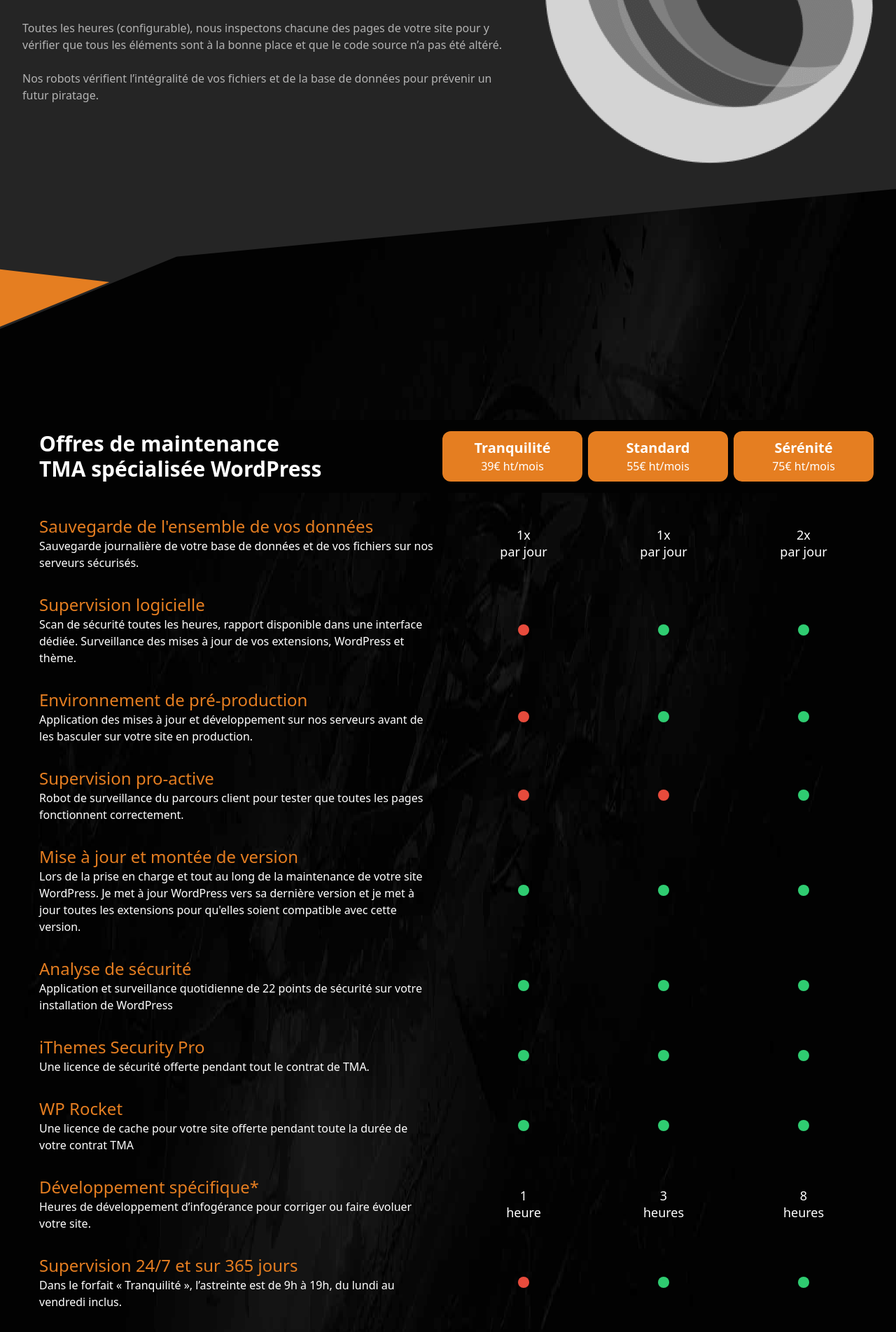
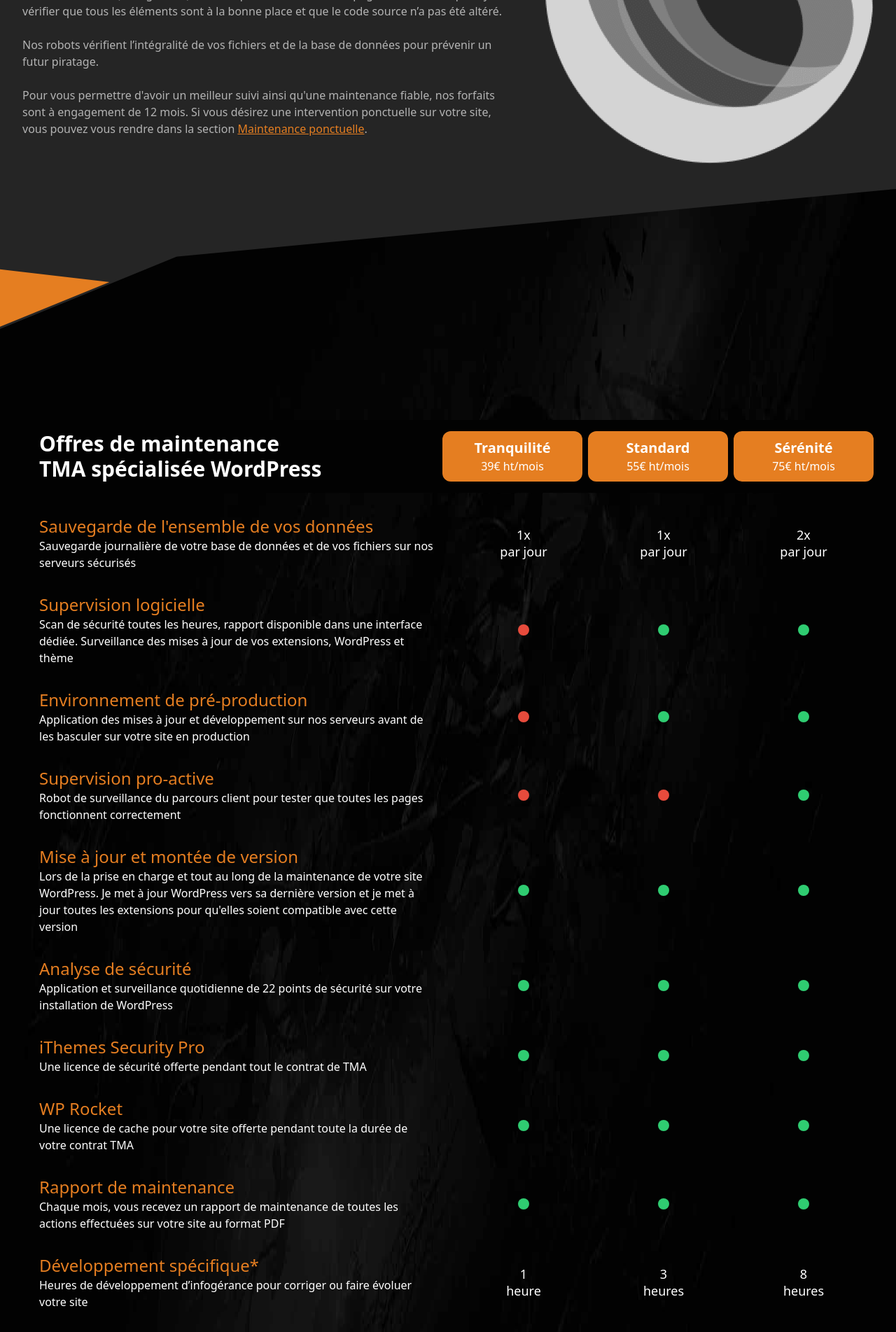
Before and after one commit to akiletour/inrage, a Next.js app: page /prestations/maintenance-site-internet/maintenance-wordpress in a window 1280 px wide. Shown: the part 960-2863 px from the top of the page at 70% size. Built offline with nearby package versions, Linux system fonts and the light colour scheme.

Commit message:
feat(tma): add paragraph on punctual maintenance (#83)

```diff
--- a/pages/prestations/maintenance-site-internet/maintenance-wordpress.tsx
+++ b/pages/prestations/maintenance-site-internet/maintenance-wordpress.tsx
@@ -4,6 +4,7 @@ import Image from 'next/image';
 import ContactForm from '@component/ContactForm';
 import Diagonal from '@component/layouts/Diagonal';
 import Layout from '@component/layouts/Layout';
+import NoScrollLink from '@component/NoScrollLink';
 import SectionTitle from '@component/SectionTitle';
 import TextImage from '@component/TextImage';
 import TableHeader from '@component/tma/TableHeader';
@@ -55,6 +56,17 @@ export default function TmaWordPress({ entries = [] }: Props) {
             <p className="mt-3 text-gray-light">
               Nos robots vérifient l’intégralité de vos fichiers et de la base
               de données pour prévenir un futur piratage.
+            </p>
+
+            <p className="mt-3 text-gray-light">
+              Pour vous permettre d&apos;avoir un meilleur suivi ainsi
+              qu&apos;une maintenance fiable, nos forfaits sont à engagement de
+              12 mois. Si vous désirez une intervention ponctuelle sur votre
+              site, vous pouvez vous rendre dans la section{' '}
+              <NoScrollLink href={RouteLink.prestationTmaOnDemand}>
+                <a className="underline text-orange">Maintenance ponctuelle</a>
+              </NoScrollLink>
+              .
             </p>
           </div>
         </TextImage>
@@ -137,35 +149,35 @@ export async function getStaticProps(): Promise<
           id: 1,
           name: "Sauvegarde de l'ensemble de vos données",
           excerpt:
-            'Sauvegarde journalière de votre base de données et de vos fichiers sur nos serveurs sécurisés.',
+            'Sauvegarde journalière de votre base de données et de vos fichiers sur nos serveurs sécurisés',
           values: ['1x|par jour', '1x|par jour', '2x|par jour'],
         },
         {
           id: 2,
           name: 'Supervision logicielle',
           excerpt:
-            'Scan de sécurité toutes les heures, rapport disponible dans une interface dédiée. Surveillance des mises à jour de vos extensions, WordPress et thème.',
+            'Scan de sécurité toutes les heures, rapport disponible dans une interface dédiée. Surveillance des mises à jour de vos extensions, WordPress et thème',
           values: [false, true, true],
         },
         {
           id: 3,
           name: 'Environnement de pré-production',
           excerpt:
-            'Application des mises à jour et développement sur nos serveurs avant de les basculer sur votre site en production.',
+            'Application des mises à jour et développement sur nos serveurs avant de les basculer sur votre site en production',
           values: [false, true, true],
         },
         {
           id: 4,
           name: 'Supervision pro-active',
           excerpt:
-            'Robot de surveillance du parcours client pour tester que toutes les pages fonctionnent correctement.',
+            'Robot de surveillance du parcours client pour tester que toutes les pages fonctionnent correctement',
           values: [false, false, true],
         },
         {
           id: 5,
           name: 'Mise à jour et montée de version',
           excerpt:
-            "Lors de la prise en charge et tout au long de la maintenance de votre site WordPress. Je met à jour WordPress vers sa dernière version et je met à jour toutes les extensions pour qu'elles soient compatible avec cette version.",
+            "Lors de la prise en charge et tout au long de la maintenance de votre site WordPress. Je met à jour WordPress vers sa dernière version et je met à jour toutes les extensions pour qu'elles soient compatible avec cette version",
           values: [true, true, true],
         },
         {
@@ -179,7 +191,7 @@ export async function getStaticProps(): Promise<
           id: 7,
           name: 'iThemes Security Pro',
           excerpt:
-            'Une licence de sécurité offerte pendant tout le contrat de TMA.',
+            'Une licence de sécurité offerte pendant tout le contrat de TMA',
           values: [true, true, true],
         },
         {
@@ -190,17 +202,24 @@ export async function getStaticProps(): Promise<
           values: [true, true, true],
         },
         {
+          id: 14,
+          name: 'Rapport de maintenance',
+          excerpt:
+            'Chaque mois, vous recevez un rapport de maintenance de toutes les actions effectuées sur votre site au format PDF',
+          values: [true, true, true],
+        },
+        {
           id: 9,
           name: 'Développement spécifique*',
           excerpt:
-            'Heures de développement d’infogérance pour corriger ou faire évoluer votre site.',
+            'Heures de développement d’infogérance pour corriger ou faire évoluer votre site',
           values: ['1|heure', '3|heures', '8|heures'],
         },
         {
           id: 10,
           name: 'Supervision 24/7 et sur 365 jours',
           excerpt:
-            'Dans le forfait « Tranquilité », l’astreinte est de 9h à 19h, du lundi au vendredi inclus.',
+            'Dans le forfait « Tranquilité », l’astreinte est de 9h à 19h, du lundi au vendredi inclus',
           values: [false, true, true],
         },
         {
@@ -221,7 +240,7 @@ export async function getStaticProps(): Promise<
           id: 13,
           name: 'Engagement',
           excerpt:
-            "Durée de l'engagement de votre contrat de maintenance inRage.",
+            "Durée de l'engagement de votre contrat de maintenance inRage",
           values: ['12 mois', '12 mois', '12 mois'],
         },
       ],
```
